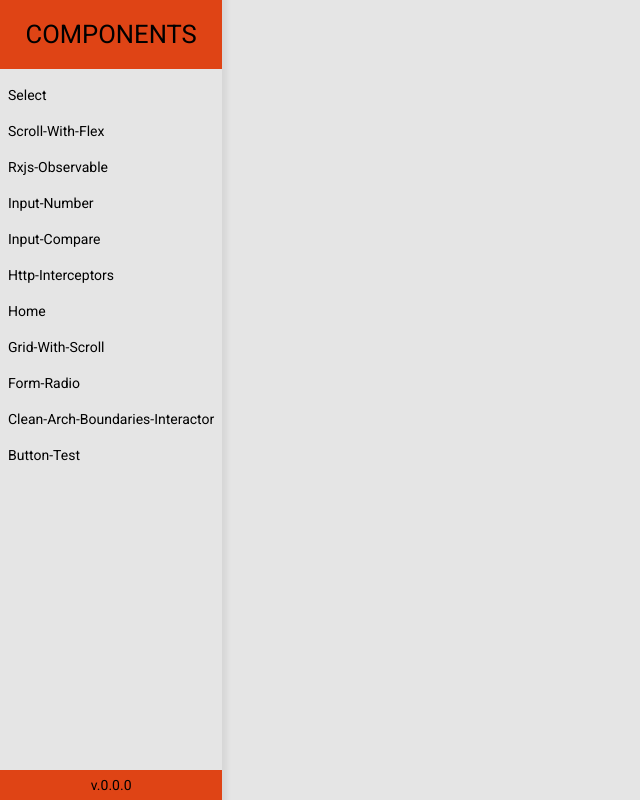
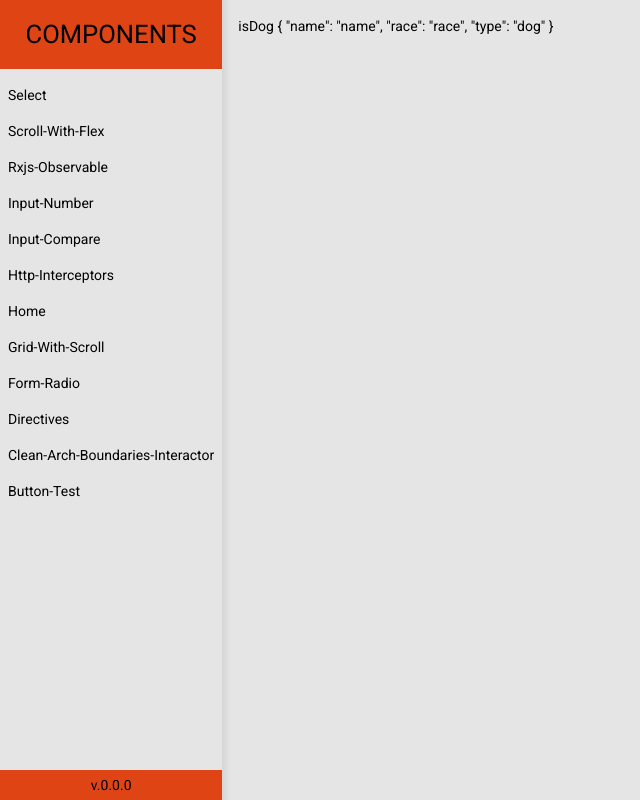
Before and after one commit to Fracanabia/angular-components, an Angular app: page /directives in a window 1280 px wide. Before the commit this address led to /. Shown: the whole page, without its empty margins (0-640 px from the left). Built offline with nearby package versions, Linux system fonts and the light colour scheme.

Commit message:
test: directives

```diff
--- a/src/app/app-routing.module.ts
+++ b/src/app/app-routing.module.ts
@@ -1,5 +1,5 @@
-import {NgModule} from '@angular/core';
-import {RouterModule, Routes} from '@angular/router';
+import { NgModule } from '@angular/core';
+import { RouterModule, Routes } from '@angular/router';
 
 export const routes: Routes = [
  { path: '',loadChildren: () => import('./pages/home/home.module').then((m) => m.HomeModule) },
@@ -14,6 +14,7 @@ export const routes: Routes = [
  { path: 'scroll-with-flex', loadChildren: () => import('./pages/scroll-with-flex/scroll-with-flex.module').then(m => m.ScrollWithFlexModule) },
  { path: 'input-compare', loadChildren: () => import('./pages/input-compare/input-compare.module').then(m => m.InputCompareModule) },
  { path: 'http-interceptors', loadChildren: () => import('./pages/http-interceptors/http-interceptors.module').then(m => m.HttpInterceptorsModule) },
+ { path: 'directives', loadChildren: () => import('./pages/directives/directives.module').then(m => m.DirectivesModule) },
 ];
 
 @NgModule({
--- /dev/null
+++ b/src/app/pages/directives/directives-routing.module.ts
@@ -0,0 +1,11 @@
+import { NgModule } from '@angular/core';
+import { RouterModule, Routes } from '@angular/router';
+import { DirectivesComponent } from './directives.component';
+
+const routes: Routes = [{ path: '', component: DirectivesComponent }];
+
+@NgModule({
+  imports: [RouterModule.forChild(routes)],
+  exports: [RouterModule],
+})
+export class DirectivesRoutingModule { }
--- /dev/null
+++ b/src/app/pages/directives/directives.component.html
@@ -0,0 +1,4 @@
+<div *isDog="animal">
+  isDog
+  {{animal | json}}
+</div>
--- /dev/null
+++ b/src/app/pages/directives/directives.component.ts
@@ -0,0 +1,31 @@
+import { Component } from '@angular/core';
+
+interface Cat {
+  name: string;
+  type: 'cat';
+}
+
+interface Dog {
+  name: string;
+  race: string;
+  type: 'dog';
+}
+
+type Animal = Dog | Cat;
+
+@Component({
+  selector: 'app-directives',
+  templateUrl: './directives.component.html',
+  styleUrls: ['./directives.component.scss']
+})
+export class DirectivesComponent  {
+
+  public animal: Animal = {
+   name: 'name',
+   race: 'race',
+   type: 'dog'
+  }
+
+  constructor() { }
+
+}
--- /dev/null
+++ b/src/app/pages/directives/is-dog.directive.ts
@@ -0,0 +1,46 @@
+import { Directive, Input, TemplateRef, ViewContainerRef } from '@angular/core';
+
+export const isDog = (animal: Animal): animal is Dog => {
+  return (animal as Dog).race !== undefined;
+}
+
+interface Cat {
+  name: string;
+  type: 'cat';
+}
+
+interface Dog {
+  name: string;
+  race: string;
+  type: 'dog';
+}
+
+type Animal = Dog | Cat;
+
+@Directive({
+  // eslint-disable-next-line @angular-eslint/directive-selector
+  selector: '[isDog]'
+})
+export class IsDogDirective {
+
+  @Input('isDog') set isDogInput(animal: Animal) {
+    if (isDog(animal)) {
+      this.viewContainerRef.createEmbeddedView(this.templateRef);
+    } else {
+      this.viewContainerRef.clear();
+    }
+  }
+
+  constructor(
+    private readonly viewContainerRef: ViewContainerRef,
+    private readonly templateRef: TemplateRef<unknown>
+  ) {}
+
+  static ngTemplateGuard_isDog(
+    _dir: IsDogDirective, // class name
+    state: Animal // input type
+  ): state is Dog { // output type
+    return true;
+  }
+
+}
```
Also changed, not shown: src/app/pages/directives/directives.module.ts (added, +19 -0 lines), src/app/pages/directives/directives.component.scss (added).
